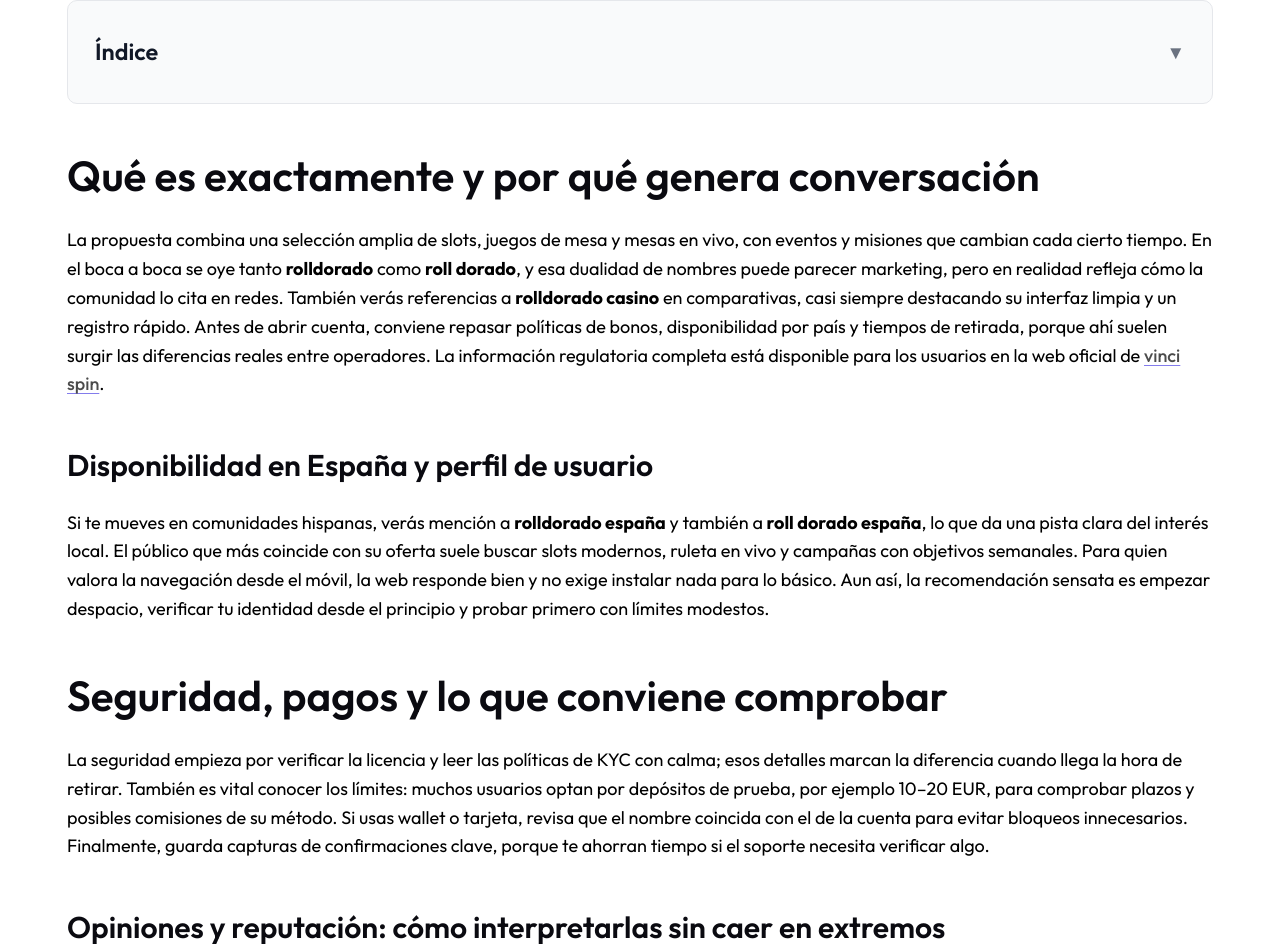
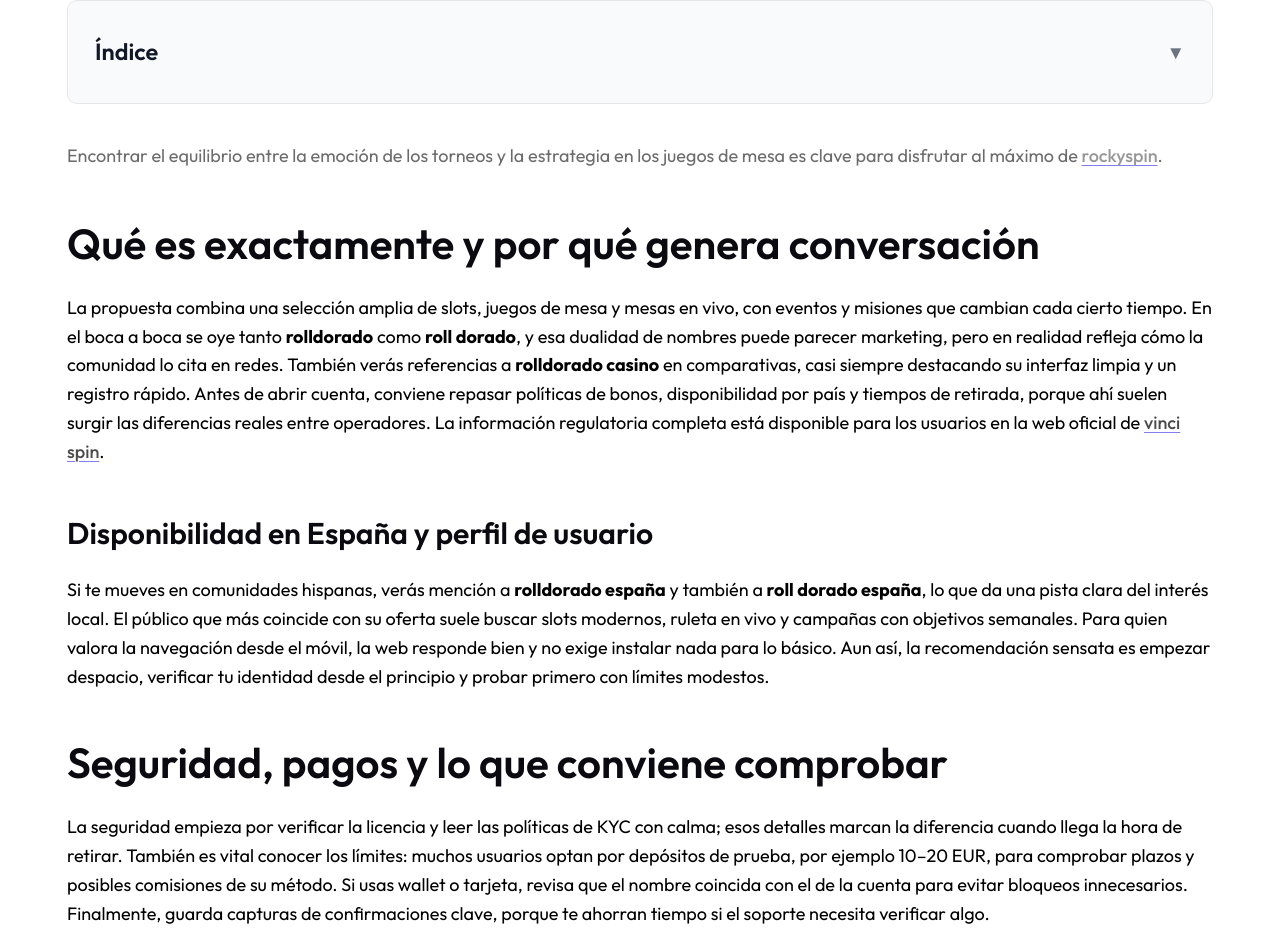
Before and after one commit to rio-97/rolldoradoapp.com.es, a plain HTML site: page index.html in a window 1280 px wide. Shown: the part 1182-2126 px from the top of the page. Drawn offline with Linux system fonts and the light colour scheme.

Commit message:
Update index.html

```diff
--- a/index.html
+++ b/index.html
@@ -238,7 +238,7 @@ desapercibidos en reseñas demasiado promocionales. A regulatory summary for gam
   </ul>
 </nav></nav>
     </div>
-  </aside></p>
+  </aside> Encontrar el equilibrio entre la emoción de los torneos y la estrategia en los juegos de mesa es clave para disfrutar al máximo de <a href="https://rockyspin.com.de" title="rockyspin">rockyspin</a>.</p>
 <h2 id="qué-es-exactamente-y-por-qué-genera-conversación">Qué es exactamente y por qué genera conversación</h2>
 <p>La propuesta combina una selección amplia de slots, juegos de mesa y
 mesas en vivo, con eventos y misiones que cambian cada cierto tiempo. En
```
